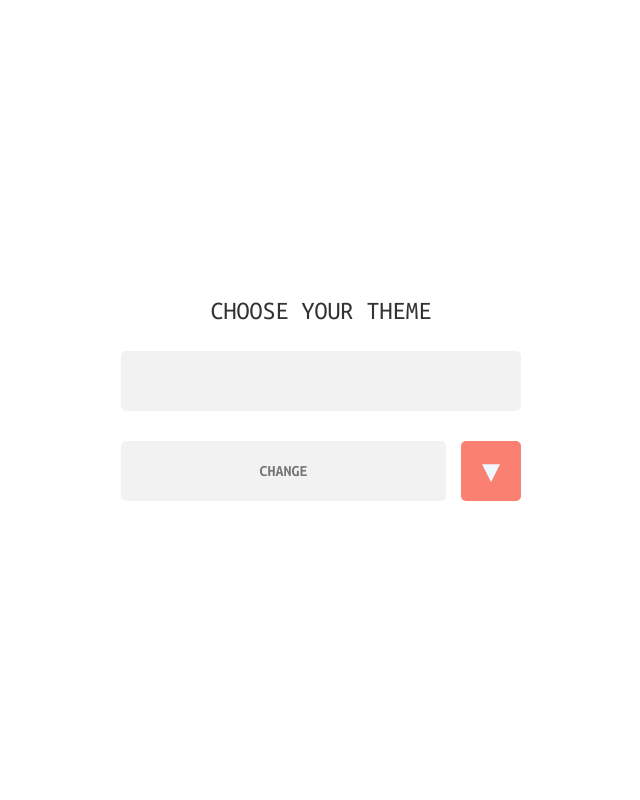
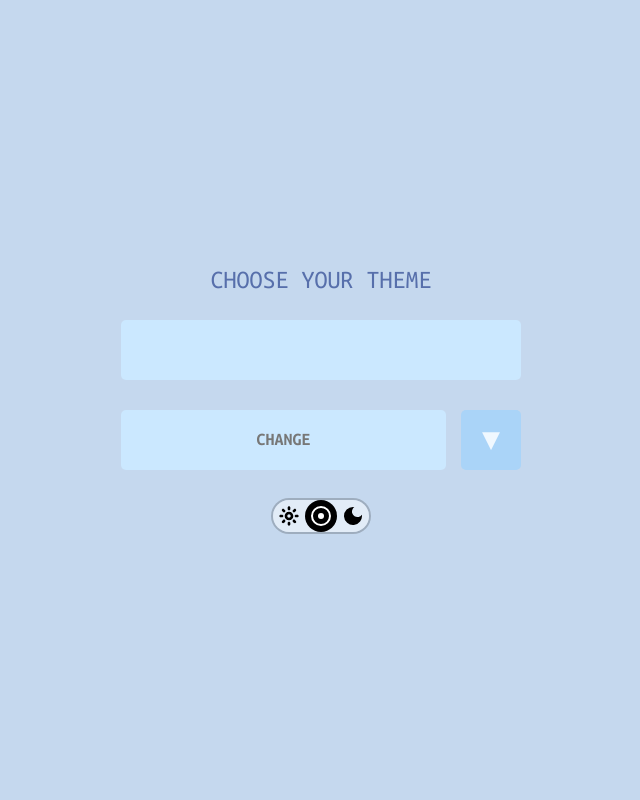
Before and after one commit to guilt-alt/guilt-alt.github.io, a PHP site: page /sources/worter/index.html in a window 1280 px wide. Shown: the whole page, without its empty margins (319-959 px from the left). Run offline with PHP 8.4, Linux system fonts and the light colour scheme.

Commit message:
Add Themes/Paletts

```diff
--- a/sources/worter/css/style.css
+++ b/sources/worter/css/style.css
@@ -5,7 +5,10 @@
   box-sizing: inherit;
 }
 html {
-  height: calc(var(--vh, 1vh) * 100);
+  margin: auto;
+  width: 100vw;
+  min-width: 320px;
+  height: 100vh;
   box-sizing: border-box;
 }
 body {
@@ -16,12 +19,23 @@ body {
   line-height: 21px;
   font-family: 'Ubuntu Mono', monospace;
 }
+legend {
+  position: absolute;
+  opacity: 0;
+  pointer-events: none;
+}
+input[type='radio'] {
+  width: 32px;
+  height: 32px;
+}
 p,
 a,
 ul,
 label,
 input,
-button {
+button,
+fieldset,
+textarea {
   margin: 0;
   padding: 0;
   border: none;
@@ -33,12 +47,14 @@ button {
   font-family: inherit;
 
   border-radius: 5px;
+  resize: none;
+}
+input:disabled,
+button:disabled {
+  cursor: not-allowed;
 }
 p {
   font-size: 26px;
-}
-span {
-  color: tomato;
 }
 body {
   position: relative;
@@ -46,16 +62,22 @@ body {
   display: flex;
   flex-direction: column;
   align-items: center;
-  justify-content: center;
+  justify-content: flex-start;
 
   gap: 30px;
-  min-width: 400px;
+  padding-top: 60px;
   height: 100%;
 
   color: var(--text-color);
   background-color: var(--back-color);
 
   text-transform: uppercase;
+}
+@media (min-width: 640px) {
+  body {
+    padding-top: 0;
+    justify-content: center;
+  }
 }
 nav {
   position: absolute;
@@ -127,7 +149,6 @@ a:focus-visible {
   gap: 15px;
 
   width: 100%;
-  max-width: 400px;
 }
 .input-wrapper {
   position: relative;
@@ -139,28 +160,27 @@ a:focus-visible {
 .label {
   display: flex;
   align-items: center;
-  text-align: center;
+
   position: absolute;
   top: 0;
   left: 0;
-  padding: 5px;
+  padding: 20px 5px;
   width: 100%;
   height: 100%;
 
   border-radius: 0;
 
+  text-align: center;
   color: inherit;
   font-size: 18px;
-  line-height: 21px;
+  line-height: inherit;
   text-transform: none;
+
+  overflow: hidden;
   transition: .2s;
 }
-.input::first-letter,
-.label::first-letter {
-  text-transform: lowercase;
-}
 .label {
-  color: tomato;
+  color: var(--text-wrong-color);
   pointer-events: none;
 }
 .input {
@@ -183,7 +203,38 @@ a:focus-visible {
 .input:disabled {
   background-color: var(--disabled-back-color);
 }
-@media (min-width: 401px) {
+/* @media (min-width: 340px) {
+
+  .input,
+  .label {
+    font-size: 15px;
+  }
+} */
+@media (min-width: 360px) {
+
+  .input,
+  .label {
+    font-size: 16px;
+  }
+}
+@media (min-width: 380px) {
+
+  .input,
+  .label {
+    font-size: 17px;
+  }
+}
+@media (min-width: 400px) {
+
+  .input,
+  .label {
+    font-size: inherit;
+  }
+}
+@media (min-width: 420px) {
+  .input-container {
+    max-width: 400px;
+  }
 
   .input,
   .label {
@@ -206,7 +257,8 @@ button {
   background-color: var(--button-back-color);
 
   font-weight: bold;
-  font-size: 16px;
+  font-size: inherit;
+  line-height: inherit;
   text-transform: inherit;
 
   transition: .2s;
@@ -228,3 +280,118 @@ button:disabled {
   color: var(--disabled-text-color);
   background-color: var(--disabled-back-color);
 }
+.themes {
+  gap: 15px;
+  display: flex;
+  justify-content: space-between;
+
+  height: 32px;
+}
+.light,
+.dark {
+  display: none;
+}
+.color__radio {
+  border-radius: 50%;
+  -webkit-appearance: none;
+     -moz-appearance: none;
+          appearance: none;
+}
+.dark .color__radio:checked {
+  background-image: radial-gradient(circle at center,
+      #fff 0,
+      #fff 15%,
+      transparent 25%,
+      transparent 45%,
+      #fff 55%);
+}
+.dark .color__radio--blue {
+  background-color: #3685ff;
+}
+.dark .color__radio--green {
+  background-color: #2b6047;
+}
+.dark .color__radio--yellow {
+  background-color: #dea041;
+}
+.dark .color__radio--red {
+  background-color: #86152d;
+}
+.dark .color__radio--violet {
+  background-color: #462e85;
+}
+.light .color__radio:checked {
+  background-image: radial-gradient(circle at center,
+      #333 0, #333 15%,
+      transparent 25%,
+      transparent 45%,
+      #333 55%);
+}
+.light .color__radio--blue {
+  background-color: #c5d8ee;
+}
+.light .color__radio--green {
+  background-color: #a8b9bf;
+}
+.light .color__radio--yellow {
+  background-color: #fffbe6;
+}
+.light .color__radio--red {
+  background-color: #ecd1d7;
+}
+.light .color__radio--violet {
+  background-color: #beb1d1;
+}
+.switcher {
+  position: relative;
+
+  display: flex;
+  align-items: center;
+  justify-content: space-between;
+}
+.switcher__radio {
+  -webkit-appearance: none;
+     -moz-appearance: none;
+          appearance: none;
+  margin: 0;
+  width: 32px;
+  height: 32px;
+  background-position: center;
+  background-repeat: no-repeat;
+  background-size: 24px;
+  transition: filter .1s ease-in;
+}
+.switcher__radio:focus {
+  outline: none;
+}
+.switcher__radio--light {
+  background-image: url(./../../icons/sun.svg);
+}
+.switcher__radio--auto {
+  background-image: url(./../../icons/auto.svg);
+}
+.switcher__radio--dark {
+  background-image: url(./../../icons/moon.svg);
+}
+.switcher__status {
+  position: absolute;
+  top: 0;
+  left: 0;
+  right: 0;
+  bottom: 0;
+  z-index: -1;
+  box-shadow: 0 0 0 2px rgb(0 0 0 / .2);
+  border-radius: 18px;
+  background-color: rgb(255 255 255 / .5);
+  background-repeat: no-repeat;
+  background-image: url(./../../icons/status.svg);
+  background-size: 32px;
+  background-position: center;
+  transition: background-position .1s ease-in;
+}
+.switcher__radio--light:checked ~ .switcher__status {
+  background-position: left center;
+}
+.switcher__radio--dark:checked ~ .switcher__status {
+  background-position: right center;
+}
--- /dev/null
+++ b/sources/worter/css/themes/dark/blue.css
@@ -0,0 +1,33 @@
+:root {
+  --outline-color: #ffffff;
+
+  --back-color: #050e21;
+  --text-color: #f0f8ff;
+  --text-wrong-color: #5aedff;
+
+  --link-text-hover: #f0f8ff;
+  --link-back-hover: #3685ff;
+
+  --input-back-color: #3685ff;
+  --input-back-hover: #13296f;
+
+  --button-text-color: #f0f8ff;
+  --button-text-hover: #f0f8ff;
+  --button-back-color: #3685ff;
+  --button-back-hover: #13296f;
+
+  --disabled-text-color: #5c5581;
+  --disabled-back-color: #09142f;
+}
+
+.switcher__radio {
+  filter: invert(1);
+}
+
+.switcher__radio:checked {
+  filter: invert(0);
+}
+
+.switcher__status {
+  filter: invert(1);
+}
--- /dev/null
+++ b/sources/worter/css/themes/light/blue.css
@@ -0,0 +1,37 @@
+:root {
+  --outline-color: #f4ecf2;
+
+  --back-color: #c5d8ee;
+  --text-color: #576fab;
+  --text-wrong-color: #cb5aff;
+
+  --link-text-hover: #576fab;
+  --link-back-hover: #f4ecf2;
+
+  --input-back-color: #aad4f8;
+  --input-back-hover: #f4ecf2;
+
+  --button-text-color: #f0f8ff;
+  --button-text-hover: #aad4f8;
+  --button-back-color: #aad4f8;
+  --button-back-hover: #f4ecf2;
+
+  --disabled-text-color: #777777;
+  --disabled-back-color: #cbe8ff;
+}
+
+.switcher__radio {
+  filter: invert(0);
+}
+
+.switcher__radio:checked {
+  filter: invert(1);
+}
+
+.switcher__status {
+  filter: invert(0);
+}
+
+.switcher__radio:focus-visible ~ .switcher__status {
+  box-shadow: 0 0 0 2px cornflowerblue;
+}
--- a/sources/worter/index.html
+++ b/sources/worter/index.html
@@ -23,10 +23,10 @@
   <link rel="stylesheet"
         href="./css/style.css">
   <link rel="stylesheet"
-        href="./css/light.css"
+        href="./css/themes/light/blue.css"
         media="(prefers-color-scheme: light)">
   <link rel="stylesheet"
-        href="./css/dark.css"
+        href="./css/themes/dark/blue.css"
         media="(prefers-color-scheme: dark)">
 
   <link rel="manifest"
@@ -41,7 +41,6 @@
   <form class="input-container">
     <div class="input-wrapper">
       <input class="input"
-             type="text"
              disabled>
     </div>
   </form>
@@ -55,6 +54,89 @@
             tabindex="0">▼</button>
   </div>
 
+  <div class="themes">
+    <fieldset class="color light">
+      <legend>Схема</legend>
+      <input class="color__radio color__radio--violet"
+             type="radio"
+             name="color-light"
+             value="violet"
+             aria-label="Фиолетовая">
+      <input class="color__radio color__radio--red"
+             type="radio"
+             name="color-light"
+             value="red"
+             aria-label="Красная">
+      <input class="color__radio color__radio--yellow"
+             type="radio"
+             name="color-light"
+             value="yellow"
+             aria-label="Желтая">
+      <input class="color__radio color__radio--green"
+             type="radio"
+             name="color-light"
+             value="green"
+             aria-label="Зелёная">
+      <input class="color__radio color__radio--blue"
+             type="radio"
+             name="color-light"
+             value="blue"
+             aria-label="Синяя"
+             checked>
+    </fieldset>
+
+    <fieldset class="switcher">
+      <legend>Схема</legend>
+      <input class="switcher__radio switcher__radio--light"
+             type="radio"
+             name="color-scheme"
+             value="light"
+             aria-label="Светлая">
+      <input class="switcher__radio switcher__radio--auto"
+             type="radio"
+             name="color-scheme"
+             value="auto"
+             aria-label="Системная"
+             checked>
+      <input class="switcher__radio switcher__radio--dark"
+             type="radio"
+             name="color-scheme"
+             value="dark"
+             aria-label="Тёмная">
+      <div class="switcher__status"></div>
+    </fieldset>
+
+    <fieldset class="color dark">
+      <legend>Схема</legend>
+      <input class="color__radio color__radio--blue"
+             type="radio"
+             name="color-dark"
+             value="blue"
+             aria-label="Синяя"
+             checked>
+      <input class="color__radio color__radio--green"
+             type="radio"
+             name="color-dark"
+             value="green"
+             aria-label="Зелёная">
+      <input class="color__radio color__radio--yellow"
+             type="radio"
+             name="color-dark"
+             value="yellow"
+             aria-label="Желтая">
+      <input class="color__radio color__radio--red"
+             type="radio"
+             name="color-dark"
+             value="red"
+             aria-label="Красная">
+      <input class="color__radio color__radio--violet"
+             type="radio"
+             name="color-dark"
+             value="violet"
+             aria-label="Фиолетовая">
+    </fieldset>
+  </div>
+
   <script src="./sw.js"></script>
   <script src="./bundle.js"></script>
 </body>
--- a/sources/worter/sw.js
+++ b/sources/worter/sw.js
@@ -1 +1 @@
-(()=>{const t=["./","./index.html","./css/style.css","./css/light.css","./css/dark.css","./bundle.js","./fonts/RobotoRegular.woff2","./fonts/RobotoBold.woff2","./icons/worter-masked-192.png"];self.addEventListener("install",(async e=>{const a=await caches.open("s-worter-cache-v1.5.6");await a.addAll(t)})),self.addEventListener("activate",(async t=>{const e=(await caches.keys()).map((async t=>{"s-worter-cache-v1.5.6"!==t&&"d-worter-cache-v1.5.6"!==t&&await caches.delete(t)}));Promise.all(e)})),self.addEventListener("fetch",(t=>{t.respondWith(async function(t){return await caches.match(t)||async function(t){const e=await caches.open("d-worter-cache-v1.5.6");try{const a=await fetch(t);return await e.put(t,a.clone()),a}catch{return await e.match(t)}}(t)}(t.request))}))})();
+(()=>{const e=["./","./index.html","./css/style.css","./bundle.js","./icons/worter-masked-192.png"];self.addEventListener("install",(async t=>{const a=await caches.open("s-worter-cache-v1.5.6");await a.addAll(e)})),self.addEventListener("activate",(async e=>{const t=(await caches.keys()).map((async e=>{"s-worter-cache-v1.5.6"!==e&&"d-worter-cache-v1.5.6"!==e&&await caches.delete(e)}));Promise.all(t)})),self.addEventListener("fetch",(e=>{e.respondWith(async function(e){return await caches.match(e)||async function(e){const t=await caches.open("d-worter-cache-v1.5.6");if("GET"===e.method&&-1===e.url.indexOf("browser-sync"))try{const a=await fetch(e);return await t.put(e,a.clone()),a}catch{return await t.match(e)}}(e)}(e.request))}))})();
```
Also changed, not shown: sources/worter/css/themes/dark/green.css (added, +33 -0 lines), sources/worter/css/themes/dark/red.css (added, +33 -0 lines), sources/worter/css/themes/dark/violet.css (added, +33 -0 lines), sources/worter/css/themes/dark/yellow.css (added, +33 -0 lines), sources/worter/css/themes/light/green.css (added, +37 -0 lines), sources/worter/css/themes/light/red.css (added, +37 -0 lines), sources/worter/css/themes/light/violet.css (added, +37 -0 lines), sources/worter/css/themes/light/yellow.css (added, +37 -0 lines), sources/worter/bundle.js, sources/worter/icons/auto.svg (added), sources/worter/icons/moon.svg (added), sources/worter/icons/status.svg (added), sources/worter/icons/sun.svg (added).
